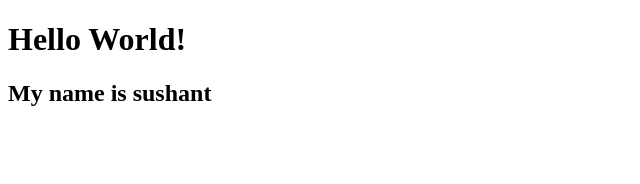
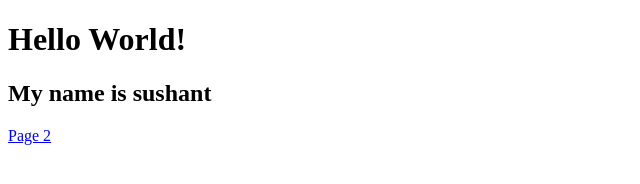
Before and after one commit to slevano1/sushimadeeasy.github.io, a plain HTML site: page index.html in a window 1280 px wide. Shown: the full height of the page, 0-640 px from the left. Drawn offline with Linux system fonts and the light colour scheme.

Commit message:
pushing page 2 updated in html

```diff
--- a/index.html
+++ b/index.html
@@ -6,6 +6,6 @@
 <body>
 	<h1>Hello World!</h1>
 	<h2>My name is sushant</h2>
-	<a href="page2.html"></a>
+	<a href="page2.html">Page 2</a>
 </body>
 </html>
```
